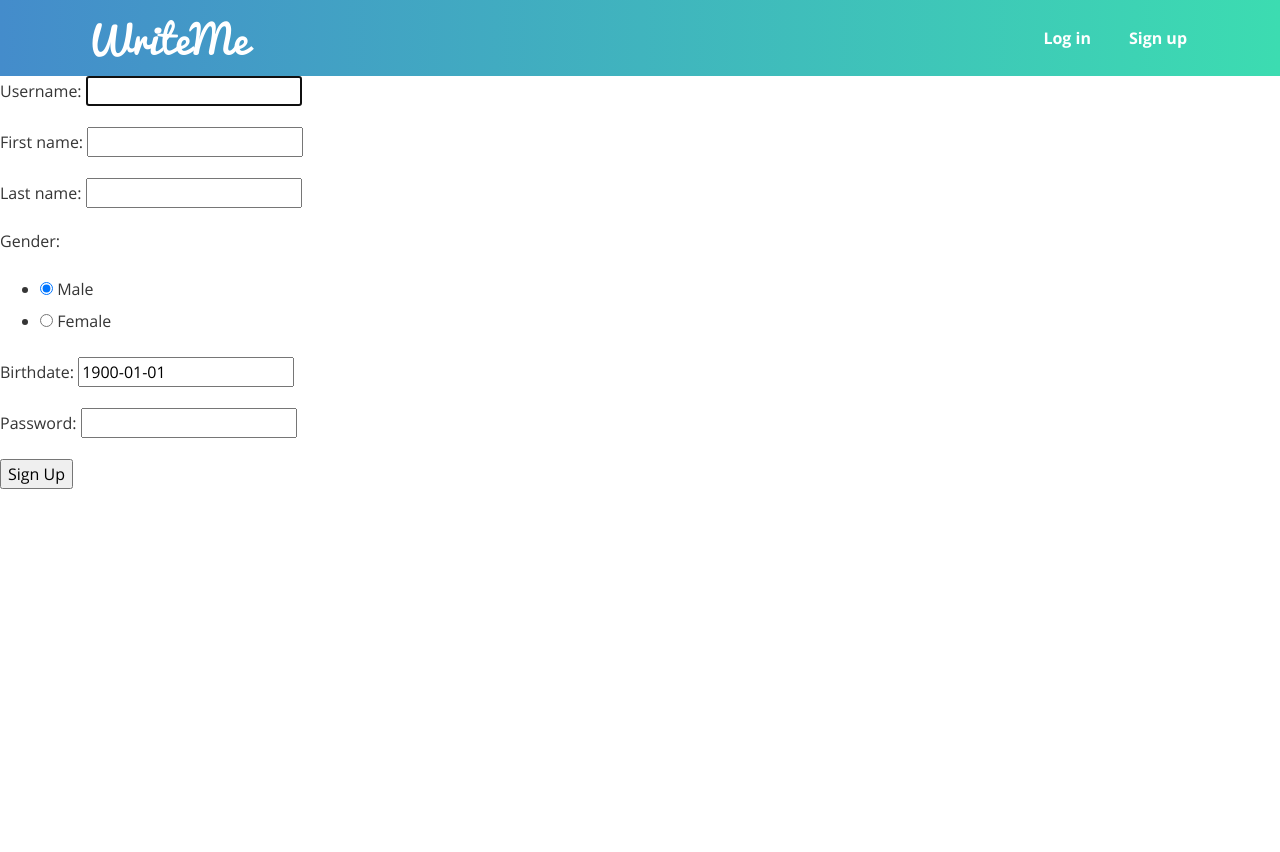
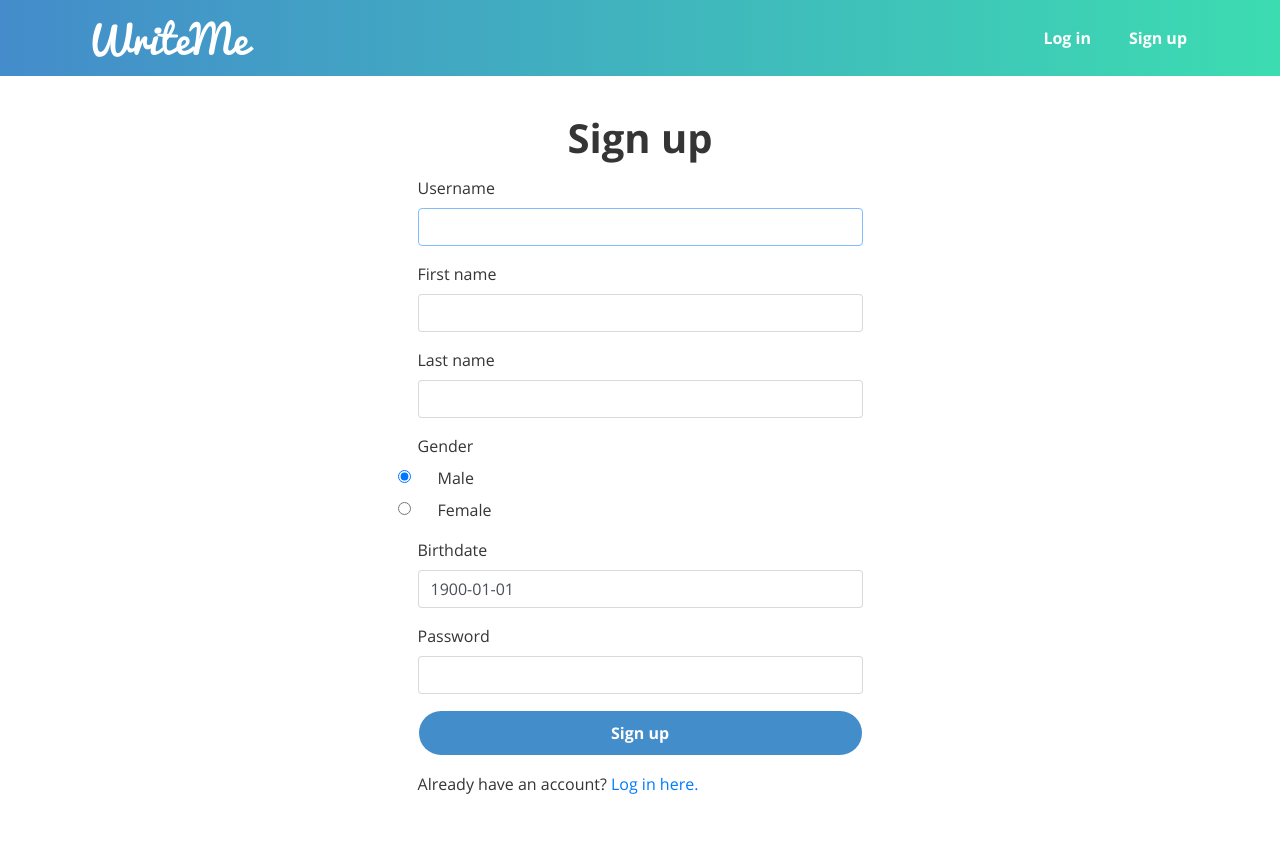
Before and after one commit to reginaalyssa/WriteMe, a Django app: page /user/signup/ in a window 1280 px wide. Before the commit the page ends 489 px from the top, so only its background shows below. Run offline with Django 3.2, Linux system fonts and the light colour scheme; some libraries are stand-ins or nearby versions.

Commit message:
Add styles to Signup page

```diff
--- a/writeme/static/css/style.css
+++ b/writeme/static/css/style.css
@@ -35,7 +35,7 @@ body {
 }
 
 .main-container {
-    padding: 40px 0;
+    padding: 40px 15px;
 }
 
 .help-block {
@@ -57,6 +57,11 @@ body {
 .blue-button:hover {
     background-color: #2f72aa;
     color: #ffffff;
+}
+
+.radio {
+    display: inline;
+    margin-right: 20px;
 }
 
 /* Navbar Styles */
--- a/writeme/users/templates/users/signup.html
+++ b/writeme/users/templates/users/signup.html
@@ -1,9 +1,18 @@
 {% extends "base.html" %}
 
 {% block content %}
-<form action="" method="post">
-    {% csrf_token %}
-    {{ form.as_p }}
-    <input type="submit" value="Sign Up" /><br />
-</form>
+    <div class="container main-container">
+        <div class="row">
+            <div class="col-md-5 col-sm-6 mx-auto">
+                <h1 class="main-header text-center">Sign up</h1>
+                <form method="post">
+                    {% csrf_token %}
+                    {% load crispy_forms_tags %}
+                    {{ form|crispy }}
+                    <button type="submit" class="btn btn-md form-control blue-button">Sign up</button>
+                </form>
+                <p>Already have an account? <a href="{% url 'login' %}">Log in here.</a></p>
+            </div>
+        </div>
+    </div>
 {% endblock %}
```
Also changed, not shown: writeme/db.sqlite3.
